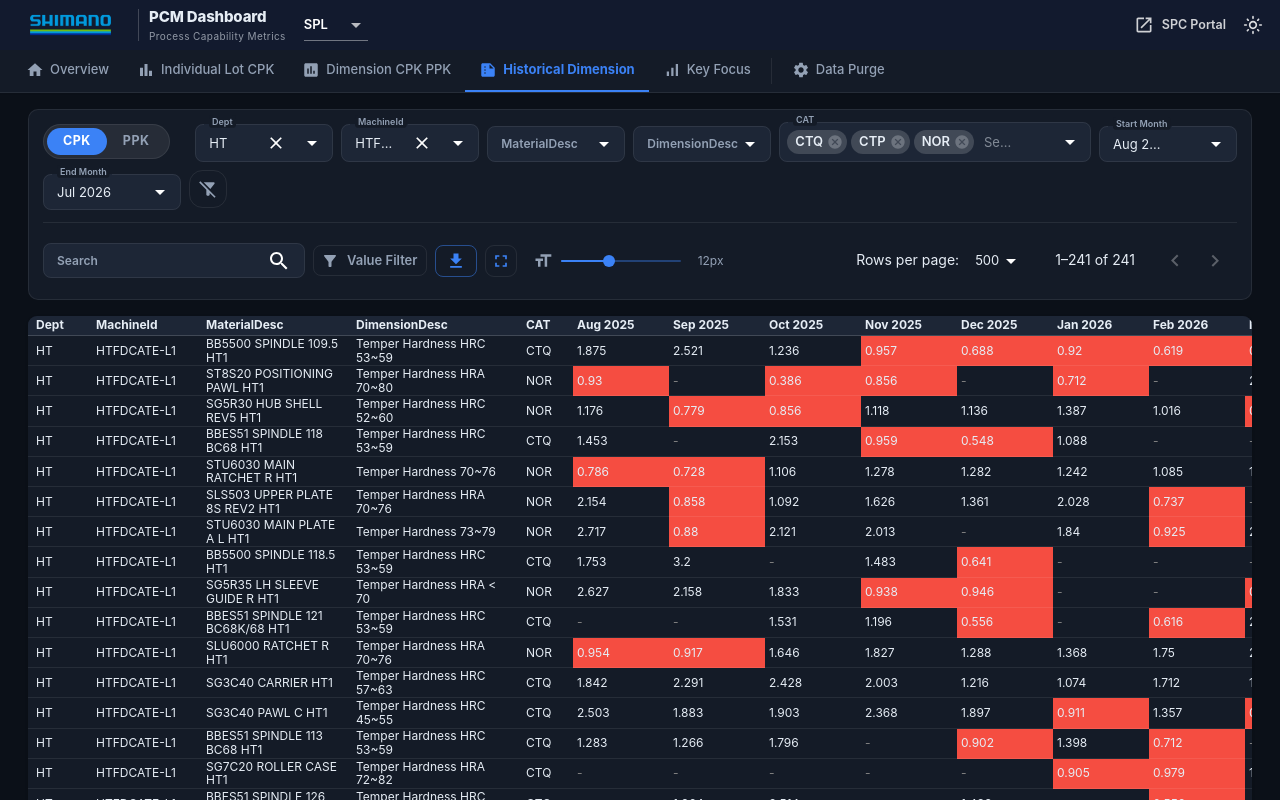
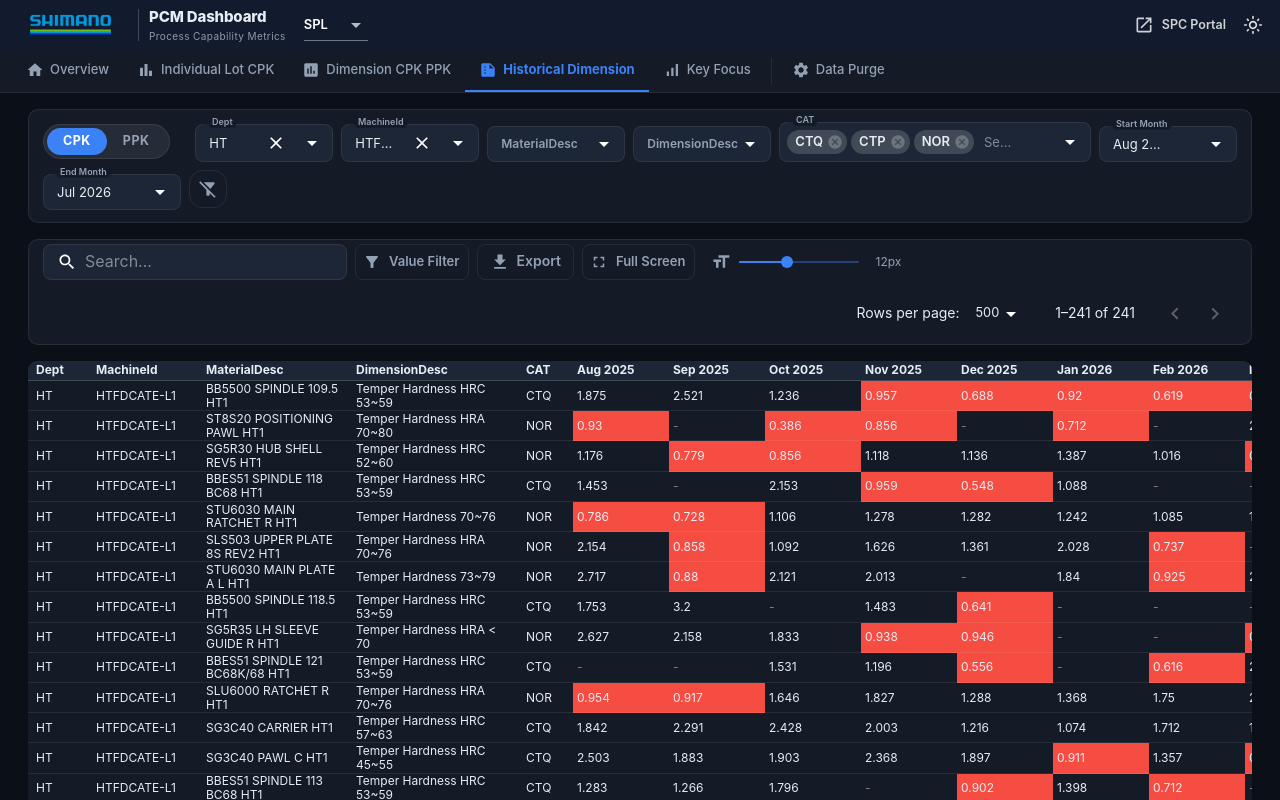
Before and after one commit to AswinjebiCorpfield/vercelcpk, a React (Create React App) app: page /PCM/lots-historical-summary in a window 1280 px wide. Built offline with nearby package versions, Linux system fonts and the light colour scheme; what react-plotly.js would draw is missing.

Commit message:
design changes

```diff
--- a/src/components/FilterManager.js
+++ b/src/components/FilterManager.js
@@ -317,6 +317,7 @@ const FilterManager = ({ data, filters = {}, setFilters, onFilterUpdate, monthOp
   };
 
   return (
+    <>
     <Box className="filter-area" sx={{
       mb: 2, position: 'sticky',
       top: 0, zIndex: 1, backgroundColor: 'background.paper', border: '1px solid', borderColor: 'divider',
@@ -510,19 +511,20 @@ const FilterManager = ({ data, filters = {}, setFilters, onFilterUpdate, monthOp
         </IconButton>
       </Tooltip>
     </Box>
-      <Box sx={{ display: 'flex', alignItems: 'center', gap: 1, flexWrap: 'wrap', mt: 1.5, pt: 1.5, borderTop: '1px solid', borderColor: 'divider' }}>
+    </Box>
+    <Box className="filter-toolbar" sx={{ mb: 2, backgroundColor: 'background.paper', border: '1px solid', borderColor: 'divider', padding: '4px 14px', borderRadius: '10px' }}>
+      <Box sx={{ display: 'flex', alignItems: 'center', gap: 1, flexWrap: 'wrap' }}>
         <TextField
-          label="Search"
           value={globalSearch}
           onChange={(e) => handleGlobalSearchChange(e.target.value)}
           variant="outlined"
           size="small"
-          sx={{ minWidth: 220 }}
-          placeholder="Search across all fields"
+          sx={{ minWidth: 220, '& .MuiInputBase-root': { height: 36 } }}
+          placeholder="Search..."
           InputProps={{
-            endAdornment: (
-              <InputAdornment position="end">
-                <SearchIcon color="action" />
+            startAdornment: (
+              <InputAdornment position="start">
+                <SearchIcon fontSize="small" color="action" />
               </InputAdornment>
             ),
           }}
@@ -530,6 +532,7 @@ const FilterManager = ({ data, filters = {}, setFilters, onFilterUpdate, monthOp
         {bottomRow}
       </Box>
     </Box>
+    </>
   );
 };
 
--- a/src/components/charts/NCLotRankBar.js
+++ b/src/components/charts/NCLotRankBar.js
@@ -115,7 +115,7 @@ const NCLotRankBar = () => {
     const [rowsPerPage, setRowsPerPage] = useState(10);
     const [search, setSearch] = useState('');
     const [order, setOrder] = useState('desc');
-    const [orderBy, setOrderBy] = useState('PPK_NC_Count');
+    const [orderBy, setOrderBy] = useState('');
     useEffect(() => { setPage(0); }, [materialNCData]);
     const [tvcNCData, setTvcNCData] = useState([]);
     const [tatNCData, setTatNCData] = useState([]);
@@ -229,6 +229,7 @@ useEffect(() => {
           || tat.toLowerCase().includes(q);
       });
     }
+    if (!orderBy) return rows;
     const sorted = [...rows].sort((a, b) => {
       const va = materialSortValue(a, orderBy);
       const vb = materialSortValue(b, orderBy);
--- a/src/components/tables/HistoricalOverallLots.js
+++ b/src/components/tables/HistoricalOverallLots.js
@@ -285,6 +285,10 @@ const MonthlyHistoricalOverallLots = () => {
   // 清除所有月份的过滤
   const handleClearAllFilters = () => {
     setMonthRangeFilters({});
+    setModalStartMonth('');
+    setModalEndMonth('');
+    setModalMin('');
+    setModalMax('');
   };
 
   // ===== Filter-bar month/value modal =====
@@ -292,32 +296,52 @@ const MonthlyHistoricalOverallLots = () => {
   // (year + month) and set a min/max range — writes to the same monthRangeFilters
   // that the per-column funnel uses, so the table reacts identically.
   const [monthValueModalOpen, setMonthValueModalOpen] = useState(false);
-  const [modalMonth, setModalMonth] = useState('');
+  const [modalStartMonth, setModalStartMonth] = useState('');
+  const [modalEndMonth, setModalEndMonth] = useState('');
   const [modalMin, setModalMin] = useState('');
   const [modalMax, setModalMax] = useState('');
 
+  const resetMonthValueModalFields = () => {
+    setModalStartMonth('');
+    setModalEndMonth('');
+    setModalMin('');
+    setModalMax('');
+  };
   const openMonthValueModal = () => setMonthValueModalOpen(true);
-  const closeMonthValueModal = () => setMonthValueModalOpen(false);
+  const closeMonthValueModal = () => {
+    setMonthValueModalOpen(false);
+    resetMonthValueModalFields();
+  };
 
-  // Picking a month prefills min/max from any existing filter on that month.
+  // Clicking an active-filter chip prefills the range (single month) and its min/max.
   const handleModalMonthChange = (month) => {
-    setModalMonth(month || '');
+    setModalStartMonth(month || '');
+    setModalEndMonth(month || '');
     const existing = month ? monthRangeFilters[month] : null;
     setModalMin(existing?.min ?? '');
     setModalMax(existing?.max ?? '');
   };
 
+  // Apply the min/max to every month column between Start and End (inclusive).
   const handleApplyMonthValueFilter = () => {
-    if (!modalMonth) return;
+    const start = modalStartMonth || modalEndMonth;
+    const end = modalEndMonth || modalStartMonth;
+    if (!start && !end) return;
+    const lo = start <= end ? start : end;
+    const hi = start <= end ? end : start;
+    const monthsInRange = monthHeaderKeys.filter(m => m >= lo && m <= hi);
+    if (monthsInRange.length === 0) return;
     const noMin = modalMin === '' || modalMin === null || modalMin === undefined;
     const noMax = modalMax === '' || modalMax === null || modalMax === undefined;
     setMonthRangeFilters(prev => {
       const next = { ...prev };
+      monthsInRange.forEach(m => {
         if (noMin && noMax) {
-        delete next[modalMonth]; // nothing set → clear this month
+          delete next[m]; // nothing set → clear these months
         } else {
-        next[modalMonth] = { min: modalMin, max: modalMax, exactValue: null };
+          next[m] = { min: modalMin, max: modalMax, exactValue: null };
         }
+      });
       return next;
     });
   };
@@ -328,7 +352,7 @@ const MonthlyHistoricalOverallLots = () => {
       delete next[month];
       return next;
     });
-    if (month === modalMonth) { setModalMin(''); setModalMax(''); }
+    if (month === modalStartMonth || month === modalEndMonth) { setModalMin(''); setModalMax(''); }
   };
 
   // 检查值是否在范围内（不包括dash）
@@ -642,7 +666,7 @@ const MonthlyHistoricalOverallLots = () => {
                   startIcon={<FilterAltIcon fontSize="small" />}
                   onClick={openMonthValueModal}
                   sx={{
-                    textTransform: 'none', whiteSpace: 'nowrap',
+                    textTransform: 'none', whiteSpace: 'nowrap', height: 36,
                     borderColor: activeMonthValueFilters.length ? 'primary.main' : 'divider',
                     color: activeMonthValueFilters.length ? 'primary.main' : 'text.secondary',
                   }}
@@ -666,20 +690,23 @@ const MonthlyHistoricalOverallLots = () => {
                     { label: 'Period', value: [filters.StartMonth, filters.EndMonth].filter(Boolean).join(' – ') },
                   ]}
                   filename={buildExportFilename(filters.MaterialDesc, [filters.StartMonth, filters.EndMonth].filter(Boolean).join('-'), 'Historical_Data')}
-                  sx={{ minWidth: 0, px: 1.25 }}
+                  sx={{ px: 1.5, height: 36, textTransform: 'none', whiteSpace: 'nowrap', color: 'text.secondary', borderColor: 'divider' }}
                 >
-                  <DownloadIcon fontSize="small" />
+                  <DownloadIcon fontSize="small" style={{ marginRight: 6 }} />
+                  Export
                 </CsvExportButton>
               </span>
             </Tooltip>
             <Tooltip title="Full screen">
-              <IconButton
+              <Button
                 onClick={toggleFullscreen}
+                variant="outlined"
                 size="small"
-                sx={{ border: '1px solid', borderColor: 'divider', borderRadius: 1, color: 'primary.main' }}
+                startIcon={<FullscreenIcon fontSize="small" />}
+                sx={{ height: 36, textTransform: 'none', whiteSpace: 'nowrap', color: 'text.secondary', borderColor: 'divider' }}
               >
-                <FullscreenIcon fontSize="small" />
-              </IconButton>
+                Full Screen
+              </Button>
             </Tooltip>
             <Tooltip title="Adjust table font size">
               <Box sx={{ display: 'flex', alignItems: 'center', gap: 1, ml: 1, minWidth: 180 }}>
@@ -740,29 +767,41 @@ const MonthlyHistoricalOverallLots = () => {
         <DialogTitle sx={{ fontWeight: 700 }}>Filter Values by Month</DialogTitle>
         <DialogContent dividers>
           <Typography variant="body2" sx={{ color: 'text.secondary', mb: 2 }}>
-            Select a month, then set a minimum and/or maximum. Only cells in that month whose value
-            falls within the range are kept; others are hidden.
+            Select a start and end month, then set a minimum and/or maximum. Only cells within that
+            month range whose value falls within the range are kept; others are hidden.
           </Typography>
+          <Box sx={{ display: 'flex', gap: 2, mb: 2 }}>
             <Autocomplete
-            options={monthHeaderKeys}
-            value={modalMonth || null}
-            onChange={(e, v) => handleModalMonthChange(v)}
+              fullWidth
+              options={monthHeaderKeys.filter(m => !modalEndMonth || m <= modalEndMonth)}
+              value={modalStartMonth || null}
+              onChange={(e, v) => setModalStartMonth(v || '')}
               getOptionLabel={(o) => formatMonthCol(o)}
               isOptionEqualToValue={(o, v) => o === v}
-            renderInput={(params) => <TextField {...params} label="Month" size="small" />}
+              renderInput={(params) => <TextField {...params} label="Start Month" size="small" />}
               ListboxProps={{ style: { maxHeight: 260 } }}
-            sx={{ mb: 2 }}
             />
+            <Autocomplete
+              fullWidth
+              options={monthHeaderKeys.filter(m => !modalStartMonth || m >= modalStartMonth)}
+              value={modalEndMonth || null}
+              onChange={(e, v) => setModalEndMonth(v || '')}
+              getOptionLabel={(o) => formatMonthCol(o)}
+              isOptionEqualToValue={(o, v) => o === v}
+              renderInput={(params) => <TextField {...params} label="End Month" size="small" />}
+              ListboxProps={{ style: { maxHeight: 260 } }}
+            />
+          </Box>
           <Box sx={{ display: 'flex', gap: 2 }}>
             <TextField
               label="Min" type="number" size="small" fullWidth
               value={modalMin} onChange={(e) => setModalMin(e.target.value)}
-              inputProps={{ step: '0.0001' }} disabled={!modalMonth}
+              inputProps={{ step: '0.0001' }} disabled={!modalStartMonth && !modalEndMonth}
             />
             <TextField
               label="Max" type="number" size="small" fullWidth
               value={modalMax} onChange={(e) => setModalMax(e.target.value)}
-              inputProps={{ step: '0.0001' }} disabled={!modalMonth}
+              inputProps={{ step: '0.0001' }} disabled={!modalStartMonth && !modalEndMonth}
             />
           </Box>
 
@@ -800,7 +839,7 @@ const MonthlyHistoricalOverallLots = () => {
           </Button>
           <Box sx={{ flex: 1 }} />
           <Button onClick={closeMonthValueModal} color="inherit">Close</Button>
-          <Button variant="contained" onClick={handleApplyMonthValueFilter} disabled={!modalMonth}>
+          <Button variant="contained" onClick={handleApplyMonthValueFilter} disabled={!modalStartMonth && !modalEndMonth}>
             Apply
           </Button>
         </DialogActions>
```
Lines whose indentation alone changed are shown as unchanged.
